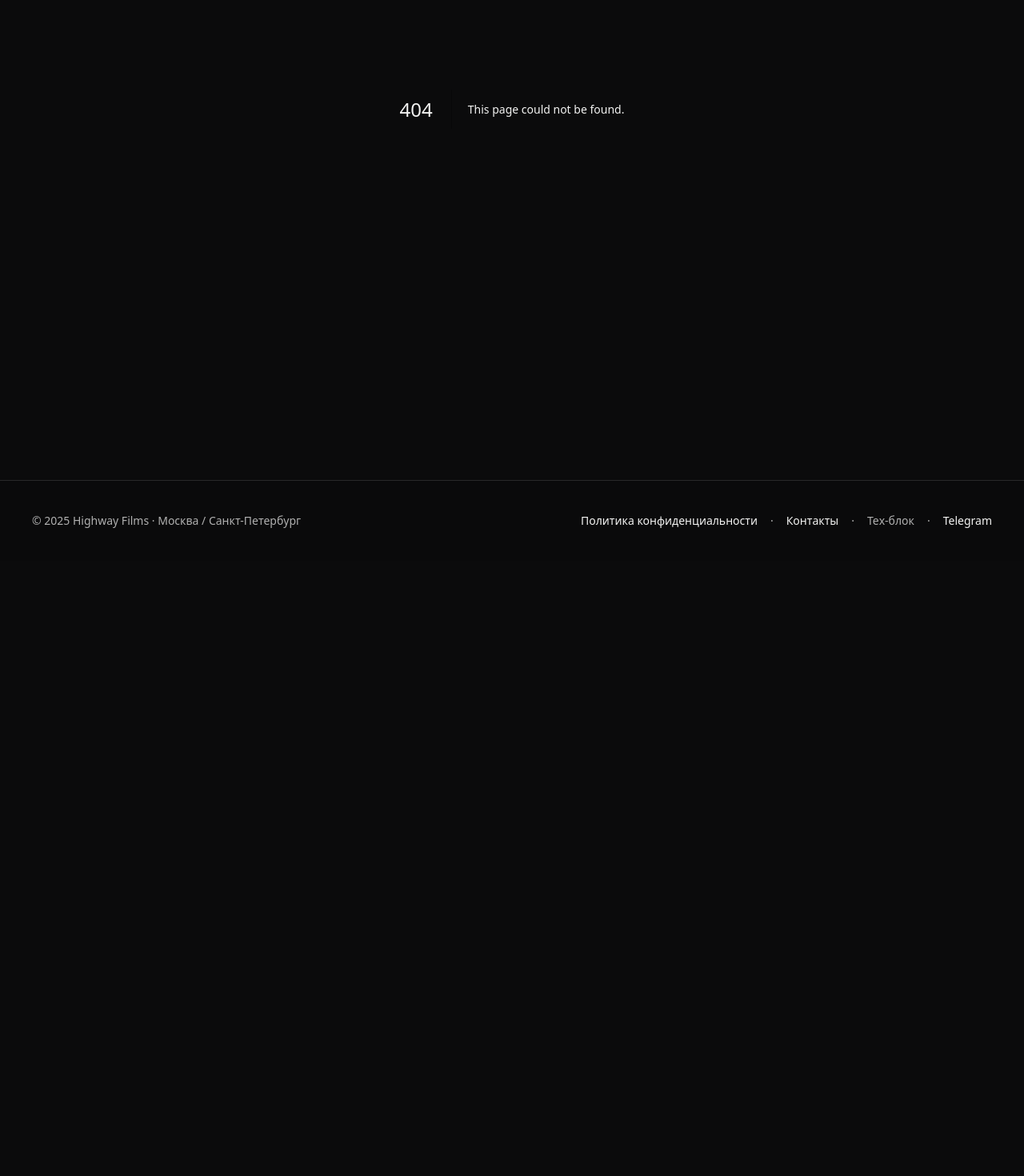
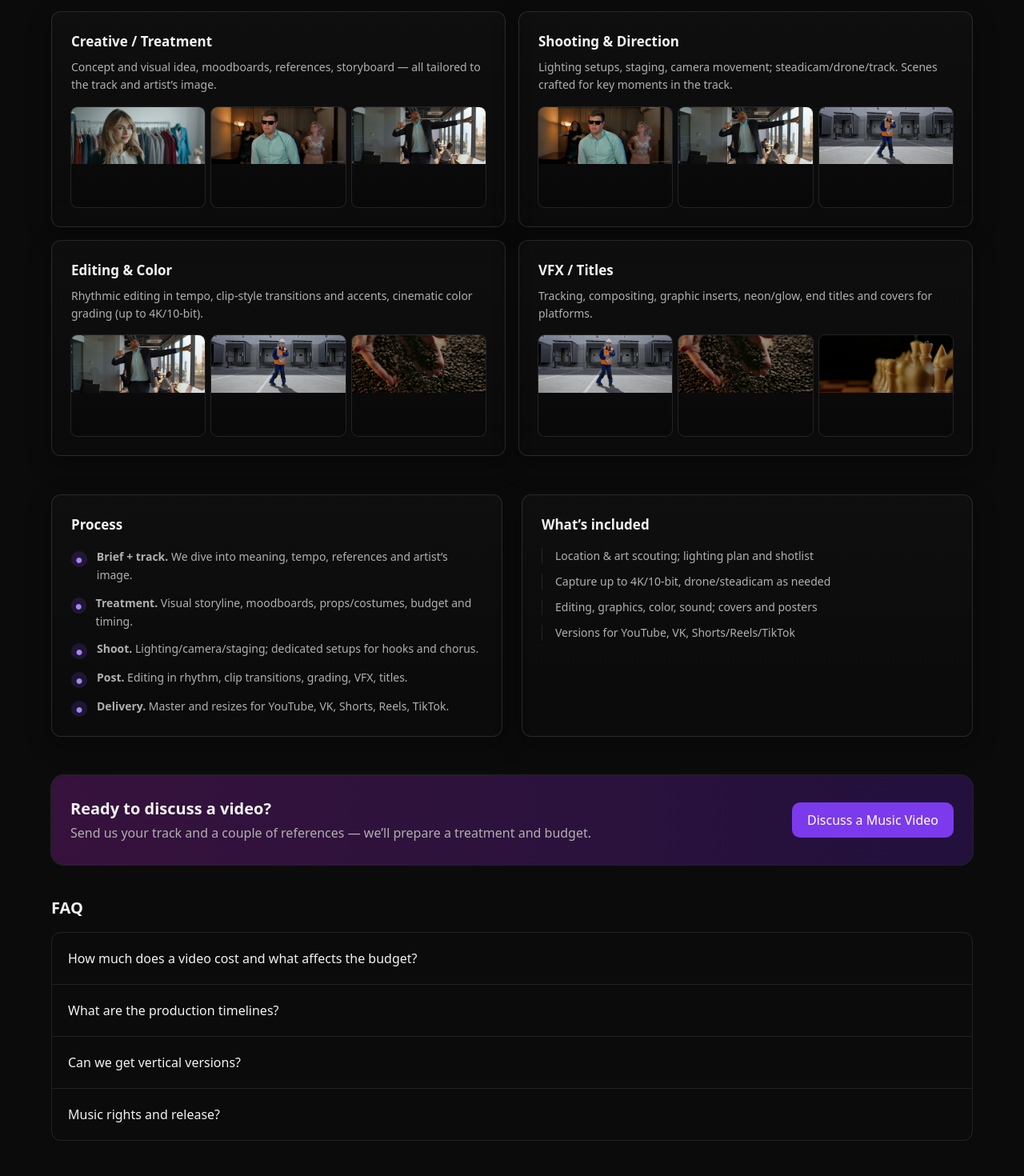
Before and after one commit to pandangun/highwayfilms.ru, a Next.js app: page /en/music-videos in a window 1280 px wide. Before the commit this address had no page. Shown: the part 320-1790 px from the top of the page at 80% size. Before the commit the page ends 1021 px from the top, so only its background shows below. Built offline with nearby package versions, Linux system fonts and the light colour scheme.

Commit message:
cvdfhgvdfsEng

```diff
--- /dev/null
+++ b/src/app/en/music-videos/page.tsx
@@ -0,0 +1,232 @@
+// app/en/music-videos/page.tsx
+import Link from "next/link";
+
+export const metadata = {
+  title: "Music Videos — Highway Films",
+  description:
+    "Idea → treatment → shoot → post. We combine lighting, locations and color grading to create a cinematic vibe for your track.",
+};
+
+/**
+ * Replace with actual frame names from /public/images/frames/
+ */
+const frames = [
+  "/images/frames/f001.jpg",
+  "/images/frames/f002.jpg",
+  "/images/frames/f003.jpg",
+  "/images/frames/f004.jpg",
+  "/images/frames/f005.jpg",
+  "/images/frames/f006.jpg",
+];
+
+function ThumbStrip({ start = 0 }: { start?: number }) {
+  const picks = [0, 1, 2].map((i) => frames[(start + i) % frames.length]);
+  return (
+    <div className="mt-4 grid grid-cols-3 gap-2">
+      {picks.map((src) => (
+        <div
+          key={src}
+          className="relative aspect-[4/3] overflow-hidden rounded-lg ring-1 ring-white/10"
+        >
+          <img
+            src={src}
+            alt=""
+            className="h-full w-full object-cover transition duration-300 hover:scale-[1.03]"
+            loading="lazy"
+          />
+          <div className="pointer-events-none absolute inset-0 bg-gradient-to-t from-black/20 to-transparent" />
+        </div>
+      ))}
+    </div>
+  );
+}
+
+function Card({
+  title,
+  desc,
+  startThumb = 0,
+}: {
+  title: string;
+  desc: string;
+  startThumb?: number;
+}) {
+  return (
+    <div className="card rounded-xl p-5 md:p-6 hover:-translate-y-0.5 transition">
+      <h3 className="text-base font-semibold">{title}</h3>
+      <p className="mt-2 text-sm text-muted leading-relaxed">{desc}</p>
+      <ThumbStrip start={startThumb} />
+    </div>
+  );
+}
+
+function Bullet({ children }: { children: React.ReactNode }) {
+  return (
+    <li className="flex gap-3 items-start">
+      <span className="mt-1 inline-flex h-5 w-5 items-center justify-center rounded-full bg-violet-500/15 text-violet-400">
+        ●
+      </span>
+      <span className="text-sm text-muted leading-relaxed">{children}</span>
+    </li>
+  );
+}
+
+export default function MusicVideosPageEN() {
+  return (
+    <>
+      {/* HERO */}
+      <section className="container pt-12 md:pt-16">
+        <div className="max-w-3xl">
+          <h1 className="h1 text-[clamp(32px,5vw,56px)] font-bold">
+            Music Videos
+          </h1>
+          <p className="lead mt-4">
+            We create music videos where idea, color and rhythm work for the
+            artist. Locations, lighting and post-production come together to
+            build a cinematic look and atmospheric vibe for the track.
+          </p>
+        </div>
+
+        {/* Formats */}
+        <div className="mt-10 grid gap-4 sm:grid-cols-2">
+          <Card
+            title="Creative / Treatment"
+            desc="Concept and visual idea, moodboards, references, storyboard — all tailored to the track and artist’s image."
+            startThumb={0}
+          />
+          <Card
+            title="Shooting & Direction"
+            desc="Lighting setups, staging, camera movement; steadicam/drone/track. Scenes crafted for key moments in the track."
+            startThumb={1}
+          />
+          <Card
+            title="Editing & Color"
+            desc="Rhythmic editing in tempo, clip-style transitions and accents, cinematic color grading (up to 4K/10-bit)."
+            startThumb={2}
+          />
+          <Card
+            title="VFX / Titles"
+            desc="Tracking, compositing, graphic inserts, neon/glow, end titles and covers for platforms."
+            startThumb={3}
+          />
+        </div>
+      </section>
+
+      {/* Process & Inclusions */}
+      <section className="container py-10 md:py-12">
+        <div className="grid gap-6 md:grid-cols-2">
+          <div className="card rounded-xl p-6">
+            <h3 className="text-lg font-semibold">Process</h3>
+            <ul className="mt-4 space-y-3">
+              <Bullet>
+                <b>Brief + track.</b> We dive into meaning, tempo, references and
+                artist’s image.
+              </Bullet>
+              <Bullet>
+                <b>Treatment.</b> Visual storyline, moodboards, props/costumes,
+                budget and timing.
+              </Bullet>
+              <Bullet>
+                <b>Shoot.</b> Lighting/camera/staging; dedicated setups for
+                hooks and chorus.
+              </Bullet>
+              <Bullet>
+                <b>Post.</b> Editing in rhythm, clip transitions, grading, VFX,
+                titles.
+              </Bullet>
+              <Bullet>
+                <b>Delivery.</b> Master and resizes for YouTube, VK, Shorts,
+                Reels, TikTok.
+              </Bullet>
+            </ul>
+          </div>
+
+          <div className="card rounded-xl p-6">
+            <h3 className="text-lg font-semibold">What’s included</h3>
+            <ul className="mt-4 grid gap-3 text-sm text-muted">
+              <li className="border-l border-white/10 pl-4">
+                Location & art scouting; lighting plan and shotlist
+              </li>
+              <li className="border-l border-white/10 pl-4">
+                Capture up to 4K/10-bit, drone/steadicam as needed
+              </li>
+              <li className="border-l border-white/10 pl-4">
+                Editing, graphics, color, sound; covers and posters
+              </li>
+              <li className="border-l border-white/10 pl-4">
+                Versions for YouTube, VK, Shorts/Reels/TikTok
+              </li>
+            </ul>
+          </div>
+        </div>
+      </section>
+
+      {/* CTA */}
+      <section className="container pb-10">
+        <div className="rounded-2xl bg-gradient-to-r from-fuchsia-500/20 to-violet-600/20 px-6 py-7 ring-1 ring-white/10">
+          <div className="flex flex-col md:flex-row md:items-center md:justify-between gap-5">
+            <div>
+              <h3 className="text-xl font-semibold">Ready to discuss a video?</h3>
+              <p className="text-muted mt-1">
+                Send us your track and a couple of references — we’ll prepare a
+                treatment and budget.
+              </p>
+            </div>
+            <Link
+              href="/en/contacts"
+              className="btn btn-primary rounded-xl px-5 py-3 font-medium hover:opacity-95 transition"
+            >
+              Discuss a Music Video
+            </Link>
+          </div>
+        </div>
+      </section>
+
+      {/* FAQ */}
+      <section className="container pb-16">
+        <h2 className="text-xl font-semibold">FAQ</h2>
+        <div className="mt-4 divide-y divide-white/10 rounded-xl border border-white/10">
+          <details className="group p-5">
+            <summary className="cursor-pointer list-none text-base font-medium">
+              How much does a video cost and what affects the budget?
+            </summary>
+            <div className="mt-2 text-sm text-muted leading-relaxed">
+              The budget depends on concept, number of locations, staging, crew
+              size and equipment (lighting, moving camera, drone), plus the
+              scope of post (VFX/graphics). After the brief and track, we send a
+              treatment with budget range and timeline.
+            </div>
+          </details>
+          <details className="group p-5">
+            <summary className="cursor-pointer list-none text-base font-medium">
+              What are the production timelines?
+            </summary>
+            <div className="mt-2 text-sm text-muted leading-relaxed">
+              Typically 2–4 weeks: treatment and pre-production 5–7 days, shoot
+              1–2 days, post 7–14 days. Express production is possible with a
+              simplified concept.
+            </div>
+          </details>
+          <details className="group p-5">
+            <summary className="cursor-pointer list-none text-base font-medium">
+              Can we get vertical versions?
+            </summary>
+            <div className="mt-2 text-sm text-muted leading-relaxed">
+              Yes. We plan the shoot for both horizontal and vertical (Shorts,
+              Reels, TikTok) and deliver separate crops with shortened runtime.
+            </div>
+          </details>
+          <details className="group p-5">
+            <summary className="cursor-pointer list-none text-base font-medium">
+              Music rights and release?
+            </summary>
+            <div className="mt-2 text-sm text-muted leading-relaxed">
+              Music rights remain with the rights holder. We deliver the master
+              and, if requested, raw materials, plus help with covers/titles and
+              preparing release assets.
+            </div>
+          </details>
+        </div>
+      </section>
+    </>
+  );
+}
```
